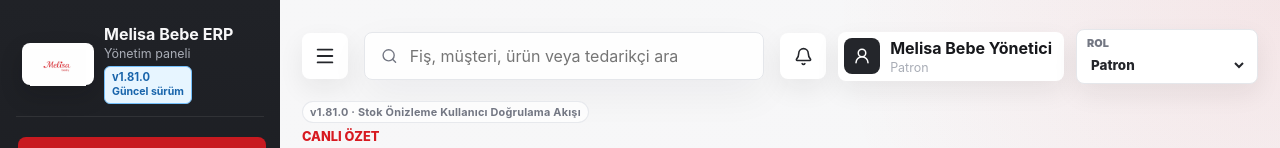
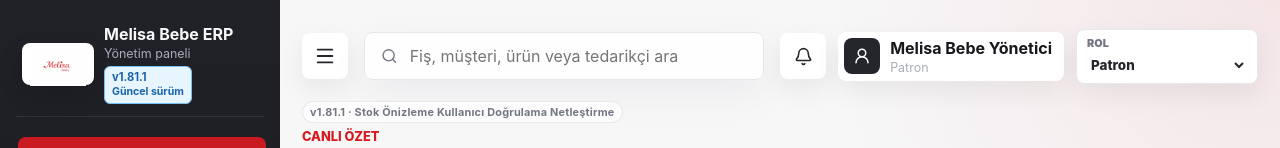
Before and after one commit to melihsnyldzz-ui/melisa-bebe-erp, a React (Vite) app: page / in a window 1280 px wide. Shown: the top 148 px of the page. Built offline with nearby package versions, Linux system fonts and the light colour scheme.

Commit message:
v1.81.1 - Stok önizleme kullanıcı doğrulama netleştirme

```diff
--- a/src/components/Settings/SystemStatusPanel.jsx
+++ b/src/components/Settings/SystemStatusPanel.jsx
@@ -462,6 +462,12 @@
 
 const versionHistoryRows = [
   {
+    version: "v1.81.1",
+    title: "Stok Önizleme Kullanıcı Doğrulama Netleştirme",
+    area: "Dashboard / Sistem Durumu",
+    description: "Stok önizleme kullanıcı doğrulama akışı, kontrolde sorun görülürse izlenecek pasif karar rehberi ve doğrulama sonucunun nasıl yorumlanacağı listeleriyle genişletildi; test çalıştırma, bağlantı açma, yeni veri okuma, veri yazma, import/senkron/export, form/input/localStorage, kullanıcı notu kaydı veya hassas bilgi eklenmedi.",
+  },
+  {
     version: "v1.81.0",
     title: "Stok Önizleme Kullanıcı Doğrulama Akışı",
     area: "Dashboard / Sistem Durumu",
--- a/src/config/appVersion.js
+++ b/src/config/appVersion.js
@@ -1,2 +1,2 @@
-export const APP_VERSION = "v1.81.0";
-export const APP_STAGE = "Stok Önizleme Kullanıcı Doğrulama Akışı";
+export const APP_VERSION = "v1.81.1";
+export const APP_STAGE = "Stok Önizleme Kullanıcı Doğrulama Netleştirme";
--- a/src/config/releaseHighlights.js
+++ b/src/config/releaseHighlights.js
@@ -1,13 +1,13 @@
-export const currentReleaseVersion = "v1.81.0";
+export const currentReleaseVersion = "v1.81.1";
 
-export const currentReleaseTitle = "Stok Önizleme Kullanıcı Doğrulama Akışı";
+export const currentReleaseTitle = "Stok Önizleme Kullanıcı Doğrulama Netleştirme";
 
 export const updatedSectionIds = ["latest-version-history", "system-workflow-model", "dashboard-stock-preview-user-validation-flow"];
 
 export const releaseHighlightItems = [
-  "Dashboard'a Stok Önizleme Kullanıcı Doğrulama Akışı paneli eklenerek 20 satırlık stok read-only önizlemenin patron, depo, yönetici, muhasebe ve teknik ekip tarafından hangi sırayla kontrol edileceği pasif olarak görünür hale getirildi.",
-  "Panelde satır sayısı, stok kodu, ürün adı, barkod/etiket, marka/kategori, fiyat mantığı, KDV, boş alan ve son karar notu için kontrol amacı, sorumlu rol, risk seviyesi ve sonraki adım listelendi.",
-  "Bu sürüm test çalıştırmaz, bağlantı açmaz, yeni veri okumaz, veri yazmaz, SQL sorgusu çalıştırmaz, dosya/export üretmez ve kullanıcı notu kaydetmez.",
+  "Stok Önizleme Kullanıcı Doğrulama Akışı paneli, kontrolde sorun görülürse ne yapılacağını ve doğrulama sonucunun nasıl yorumlanacağını pasif karar rehberiyle netleştirecek şekilde genişletildi.",
+  "Satır sayısı, stok kodu, ürün adı, barkod/etiket, marka/kategori, fiyat, KDV ve şüpheli alan sorunlarında durdurma, doğrulama, erteleme ve ayrı faz kararları görünür hale getirildi.",
+  "Bu sürüm test çalıştırmaz, bağlantı açmaz, yeni veri okumaz, veri yazmaz, SQL sorgusu çalıştırmaz, form/input/localStorage eklemez, kullanıcı notu kaydetmez ve dosya/export üretmez.",
 ];
 
 export const releaseJumpLinks = [
--- a/src/pages/Dashboard.jsx
+++ b/src/pages/Dashboard.jsx
@@ -396,8 +396,25 @@
   "Yeni veri okumaz.",
   "Veri yazmaz.",
   "SQL sorgusu çalıştırmaz.",
+  "Form/input/localStorage eklemez.",
   "Dosya/export üretmez.",
   "Kullanıcı notu kaydetmez.",
+];
+const stockPreviewUserValidationIssueActions = [
+  { issue: "Satır sayısı 20 değilse", action: "Test durdurulur, teknik kontrol yapılır." },
+  { issue: "Stok kodu anlamsız görünüyorsa", action: "Depo ve teknik ekip birlikte alan doğrulaması yapar." },
+  { issue: "Ürün adı okunamıyorsa", action: "Alan etiketi ve karakter görünümü kontrol edilir." },
+  { issue: "Barkod/etiket alanı net değilse", action: "Barkod senaryosu ayrı faza bırakılır." },
+  { issue: "Marka/kategori tahmini yapılamıyorsa", action: "Bu alanlar kesin eşleme yapılmadan kullanılmaz." },
+  { issue: "Fiyat mantıklı değilse", action: "Yönetici onayı olmadan fiyat yorumu yapılmaz." },
+  { issue: "KDV alanı belirsizse", action: "Muhasebe doğrulaması beklenir." },
+  { issue: "Boş/şüpheli alan varsa", action: "Canlıya geçiş kararı ertelenir." },
+];
+const stockPreviewUserValidationResultInterpretations = [
+  "Tüm kontroller temizse: Stok read-only ekranı kullanıcı doğrulamasına hazır kabul edilir.",
+  "Küçük etiket sorunu varsa: Alan etiketi düzeltme fazına alınır.",
+  "Fiyat/KDV/barkod sorunu varsa: Canlı kullanım ertelenir.",
+  "Stok dışı veri ihtiyacı çıkarsa: Bu sürümde açılmaz, ayrı faz planlanır.",
 ];
 const barcodeHandheldRoadmapPhases = [
   { phase: "Faz 1: Barkod senaryosu tanımı", status: "Hazırlıkta", dataMode: "Pasif iş akışı", risk: "Orta", nextStep: "Depo senaryosu netleşecek" },
@@ -1847,6 +1864,27 @@
           ))}
         </div>
       </CommercePanel>
+
+      <CommercePanel title="Kontrolde Sorun Görülürse Ne Yapılır?" note="Bu karar rehberi yalnızca yorumlama içindir; test, kayıt veya görev oluşturmaz.">
+        <div className="commerce-performance-grid">
+          {stockPreviewUserValidationIssueActions.map((item) => (
+            <article className="commerce-performance-card" key={item.issue}>
+              <h4>{item.issue}</h4>
+              <strong>{item.action}</strong>
+            </article>
+          ))}
+        </div>
+      </CommercePanel>
+
+      <CommercePanel title="Doğrulama Sonucu Nasıl Yorumlanır?" note="Sonuçlar canlı veri veya kullanıcı notu olarak kaydedilmez; yalnızca sonraki güvenli faz kararını yönlendirir.">
+        <div className="commerce-performance-grid">
+          {stockPreviewUserValidationResultInterpretations.map((item) => (
+            <article className="commerce-performance-card" key={item}>
+              <strong>{item}</strong>
+            </article>
+          ))}
+        </div>
+      </CommercePanel>
     </section>
   );
 }
```
